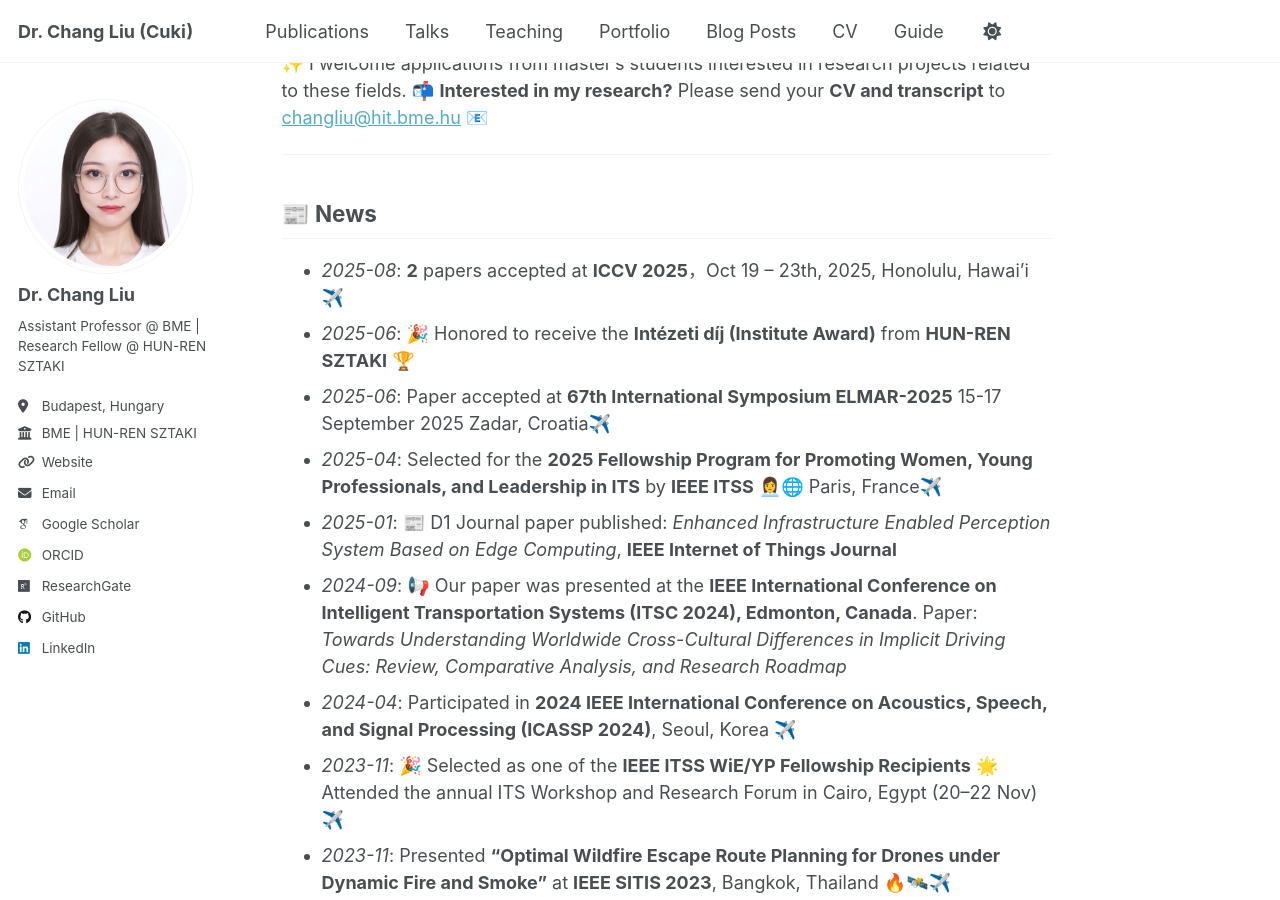
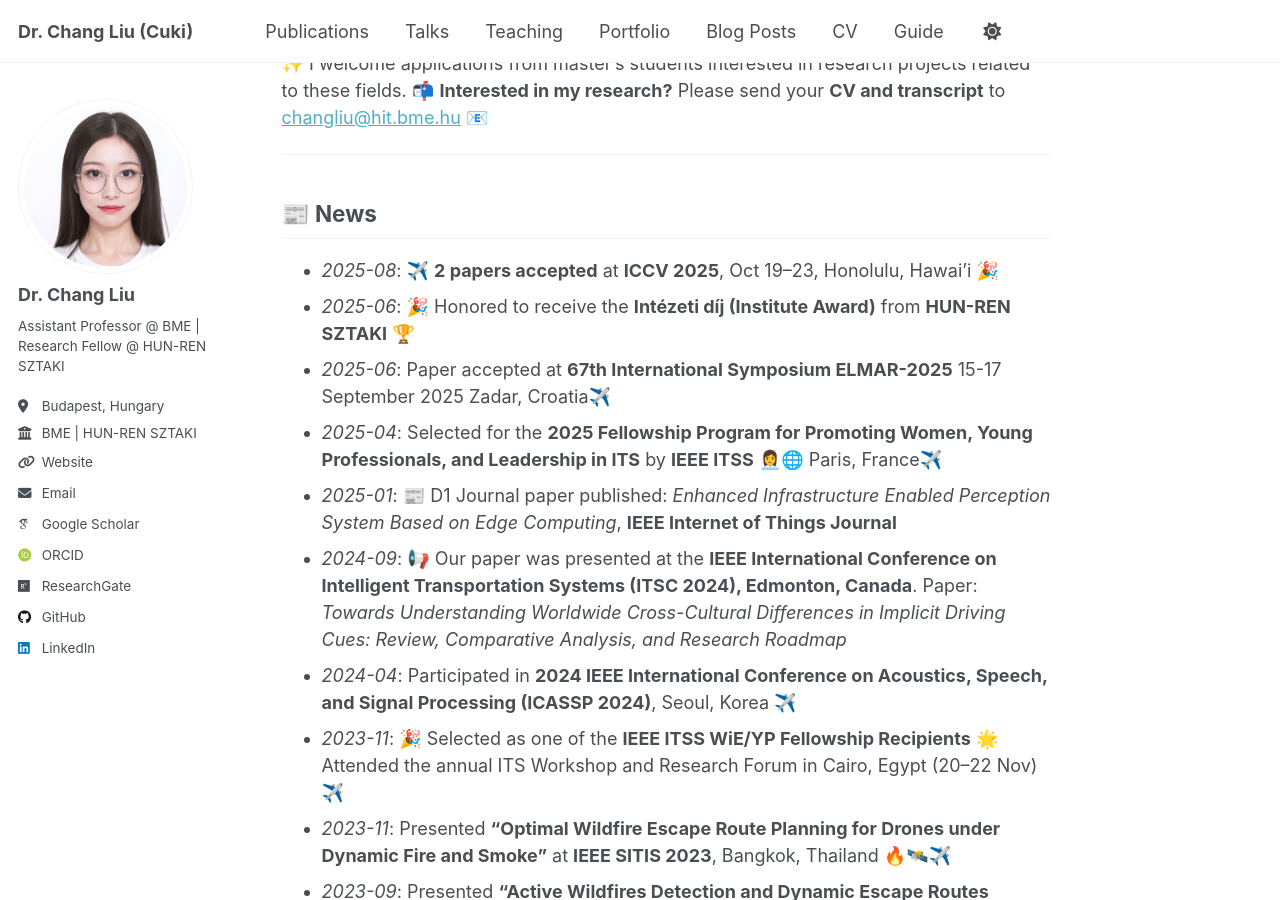
Before and after one commit to ChangLiu-bp/changliu-bp.github.io, a Jekyll site: the page built from _pages/about.md, in a window 1280 px wide and 900 px high, scrolled down 564 px. Built offline with Jekyll 4.4.1, drawn with Linux system fonts in a browser that asks for light colours; some web fonts are replaced; a script that is not in the unit is left out.

Commit message:
Update about.md

```diff
--- a/_pages/about.md
+++ b/_pages/about.md
@@ -26,7 +26,7 @@ redirect_from:
 ---
 
 ## 📰 News
-- *2025-08*: **2** papers accepted at **ICCV 2025**，Oct 19 – 23th, 2025, Honolulu, Hawai'i✈️
+- *2025-08*: ✈️ **2 papers accepted** at **ICCV 2025**, Oct 19–23, Honolulu, Hawai'i 🎉
 - *2025-06*: 🎉 Honored to receive the **Intézeti díj (Institute Award)** from **HUN-REN SZTAKI** 🏆
 - *2025-06*: Paper accepted at **67th International Symposium ELMAR-2025** 15-17 September 2025 Zadar, Croatia✈️
 - *2025-04*: Selected for the **2025 Fellowship Program for Promoting Women, Young Professionals, and Leadership in ITS** by **IEEE ITSS** 👩‍💼🌐 Paris, France✈️
```
